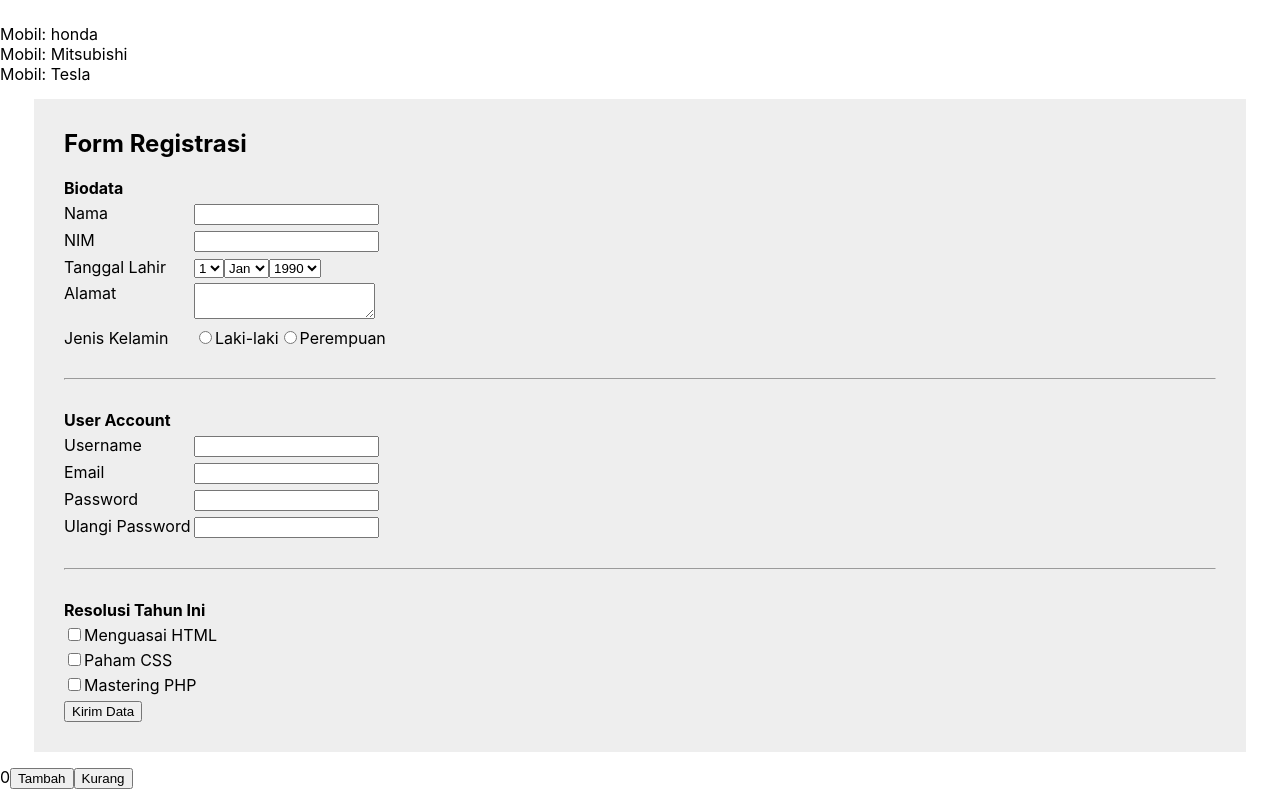
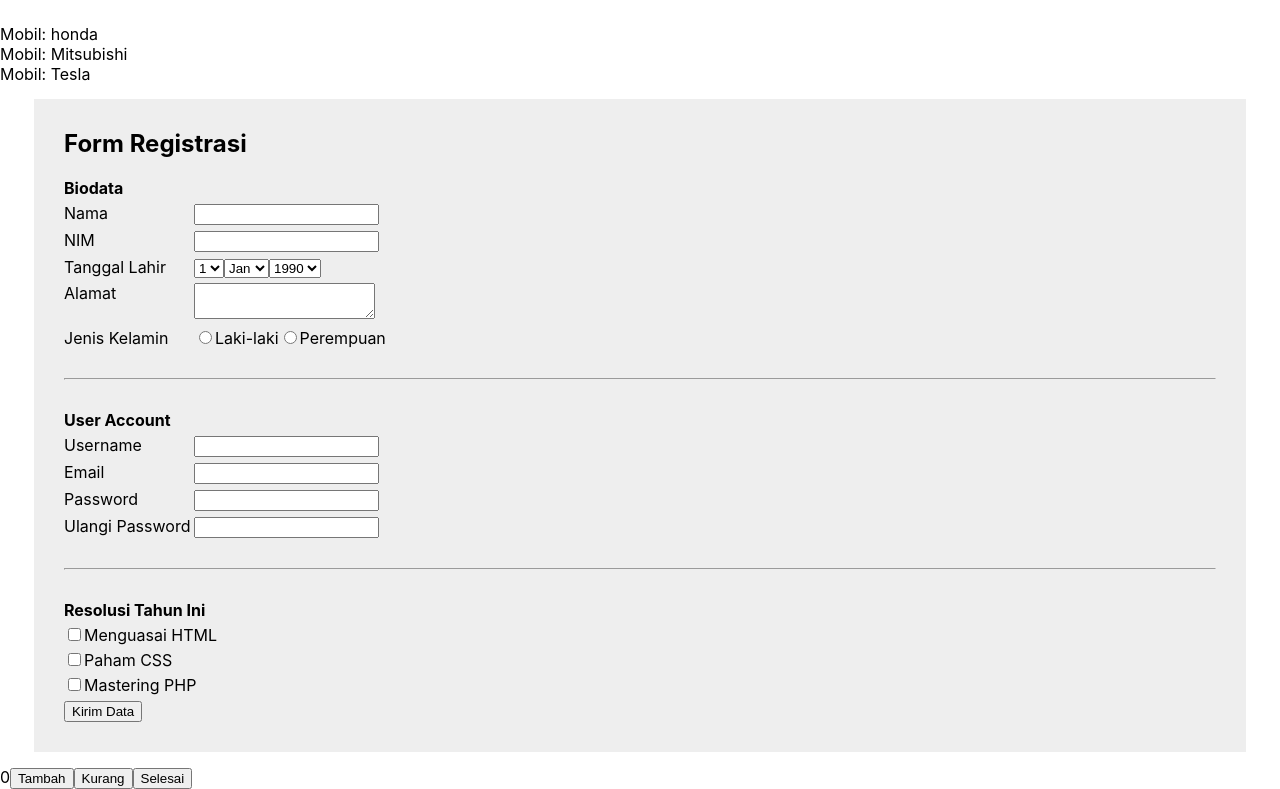
Before and after one commit to prasojopxl/reactapp, a React (Create React App) app: page / in a window 1280 px wide. Shown: the part 174-963 px from the top of the page. Built offline with nearby package versions, Linux system fonts and the light colour scheme.

Commit message:
add selesai

```diff
--- a/src/components/daythree.jsx
+++ b/src/components/daythree.jsx
@@ -8,6 +8,7 @@ const DayThree = () => {
         {skor}
         <button onClick={() => setSkor(skor + 1)}>Tambah</button>
         <button onClick={() => setSkor(skor - 1)}>Kurang</button>
+        <button onClick={() => setSkor(100)}>Selesai</button>
     </div>
   );
 }
```
